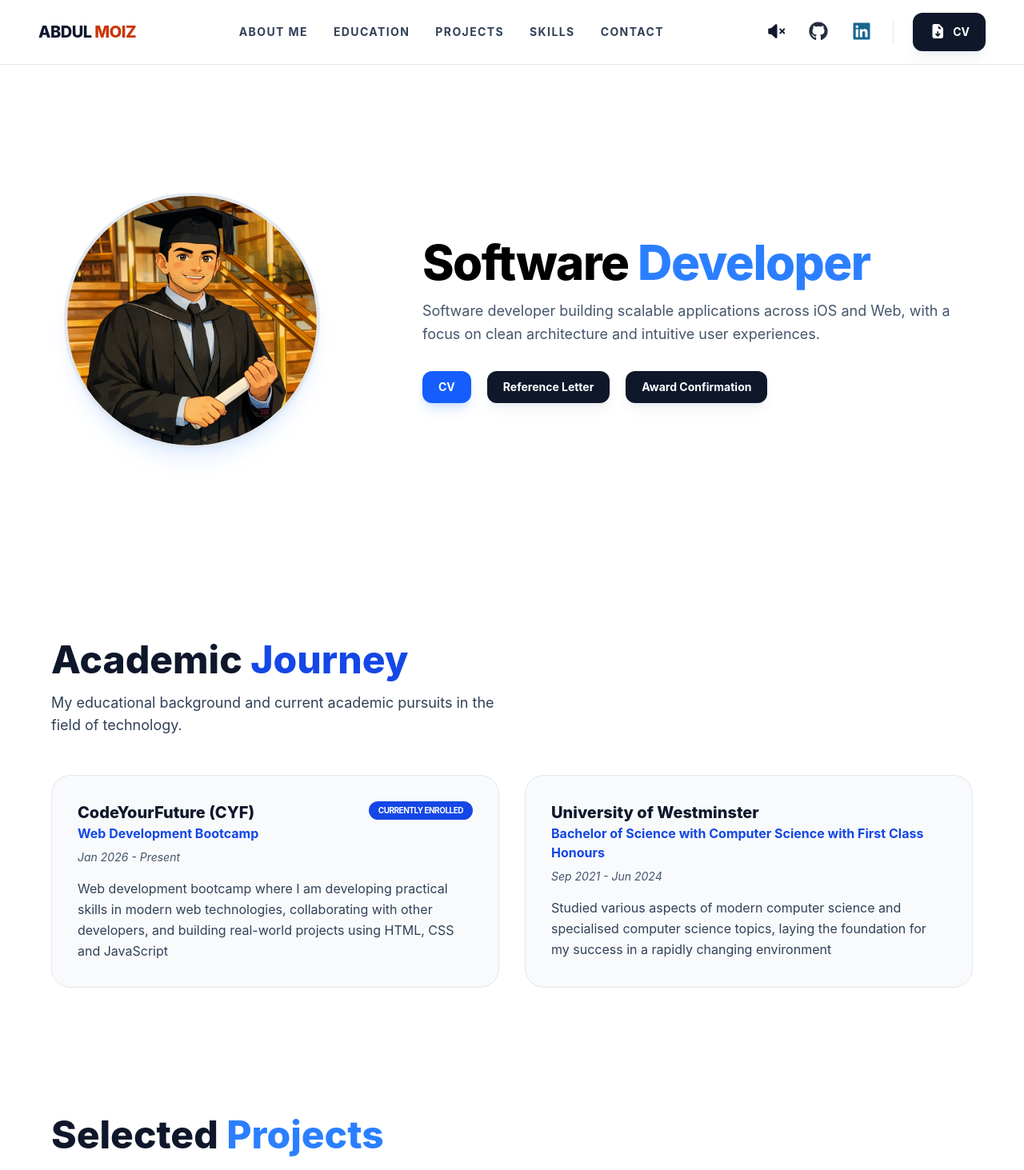
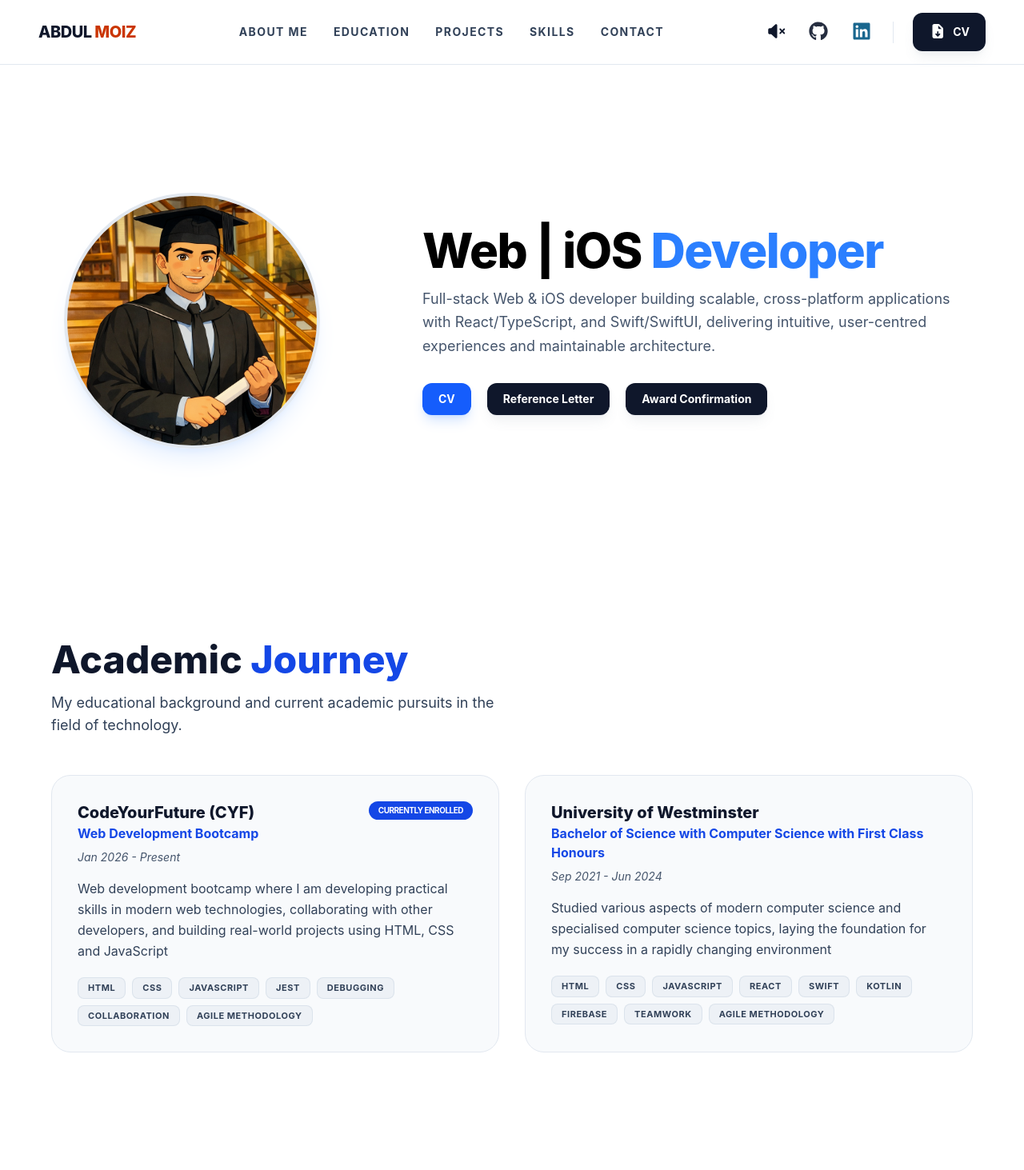
Before and after one commit to A-Moiz/my-portfolio, a React (Vite) app in the folder my-portfolio/: page / in a window 1280 px wide. Shown: the top 1463 px of the page at 80% size. Built offline with nearby package versions, Linux system fonts and the light colour scheme.

Commit message:
Updated CV and education card

```diff
--- a/my-portfolio/src/components/EducationCard.tsx
+++ b/my-portfolio/src/components/EducationCard.tsx
@@ -4,6 +4,7 @@
   duration: string;
   description: string;
   isCurrent?: boolean;
+  tags?: string[];
 }
 
 function EducationCard({
@@ -12,6 +13,7 @@
   duration,
   description,
   isCurrent,
+  tags = [],
 }: Props) {
   return (
     <div className="flex flex-col p-8 bg-slate-50 dark:bg-blue-900/20 border border-slate-200 dark:border-blue-800 rounded-3xl transition-all hover:shadow-md">
@@ -38,6 +40,19 @@
       <p className="text-slate-700 dark:text-slate-100 leading-relaxed">
         {description}
       </p>
+
+      {tags.length > 0 && (
+        <div className="flex flex-wrap gap-2 mt-5">
+          {tags.map((tag) => (
+            <span
+              key={tag}
+              className="text-[11px] font-bold px-3 py-1 rounded-lg bg-slate-200/50 dark:bg-blue-800/40 text-slate-700 dark:text-blue-200 border border-slate-300/50 dark:border-blue-700/50 uppercase tracking-wider"
+            >
+              {tag}
+            </span>
+          ))}
+        </div>
+      )}
     </div>
   );
 }
--- a/my-portfolio/src/sections/Education.tsx
+++ b/my-portfolio/src/sections/Education.tsx
@@ -8,6 +8,15 @@
     description:
       "Web development bootcamp where I am developing practical skills in modern web technologies, collaborating with other developers, and building real-world projects using HTML, CSS and JavaScript",
     isCurrent: true,
+    tags: [
+      "HTML",
+      "CSS",
+      "JavaScript",
+      "Jest",
+      "Debugging",
+      "Collaboration",
+      "Agile methodology",
+    ],
   },
   {
     school: "University of Westminster",
@@ -17,6 +26,17 @@
     description:
       "Studied various aspects of modern computer science and specialised computer science topics, laying the foundation for my success in a rapidly changing environment",
     isCurrent: false,
+    tags: [
+      "HTML",
+      "CSS",
+      "JavaScript",
+      "React",
+      "Swift",
+      "Kotlin",
+      "Firebase",
+      "Teamwork",
+      "Agile methodology",
+    ],
   },
 ];
 
--- a/my-portfolio/src/sections/Hero.tsx
+++ b/my-portfolio/src/sections/Hero.tsx
@@ -15,12 +15,13 @@
 
       <div className="max-w-2xl dark:text-slate-100">
         <h1 className="text-4xl md:text-6xl font-extrabold tracking-tight mb-4">
-          Software <span className="text-blue-500">Developer</span>
+          Web | iOS <span className="text-blue-500">Developer</span>
         </h1>
 
         <p className="text-lg leading-relaxed text-slate-600 dark:text-slate-300">
-          Software developer building scalable applications across iOS and Web,
-          with a focus on clean architecture and intuitive user experiences.
+          Full-stack Web & iOS developer building scalable, cross-platform
+          applications with React/TypeScript, and Swift/SwiftUI, delivering
+          intuitive, user-centred experiences and maintainable architecture.
         </p>
 
         <div className="flex flex-wrap gap-5 pt-8">
```
Also changed, not shown: 1 other file (tests, documents, lock files or other folders).
